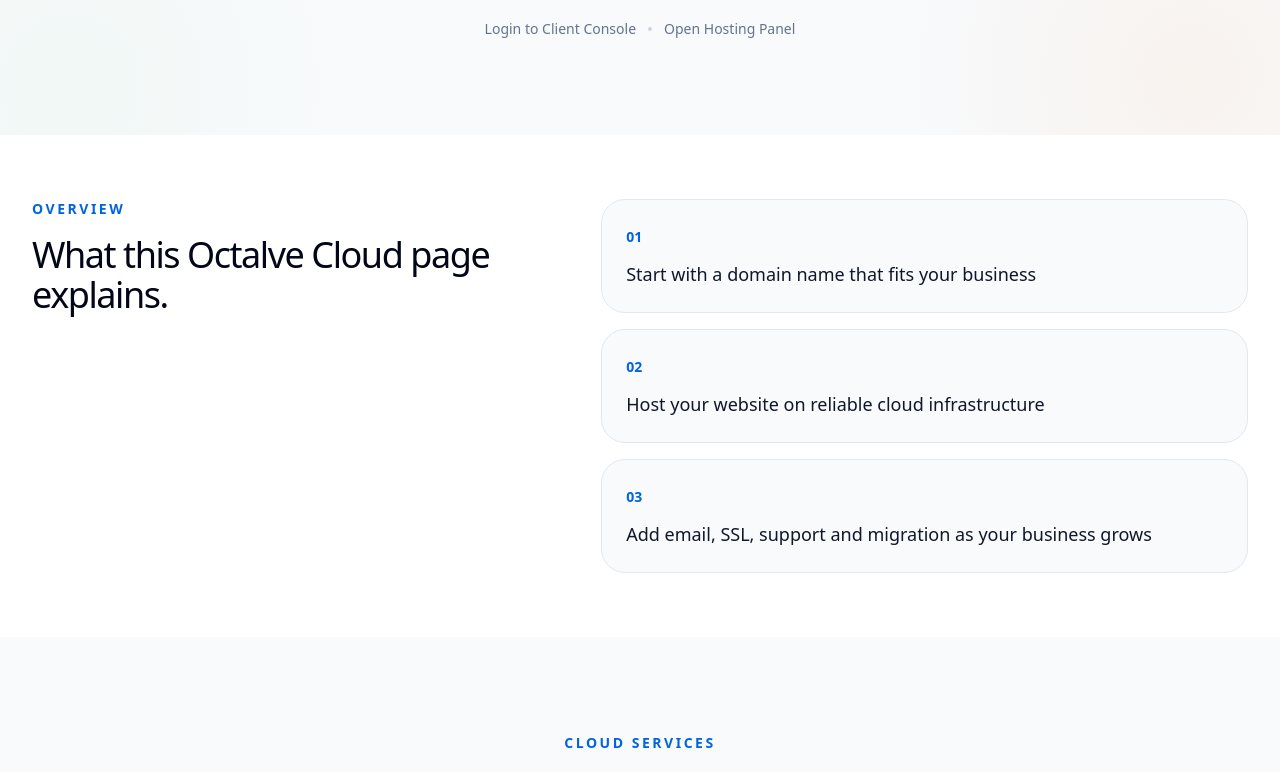
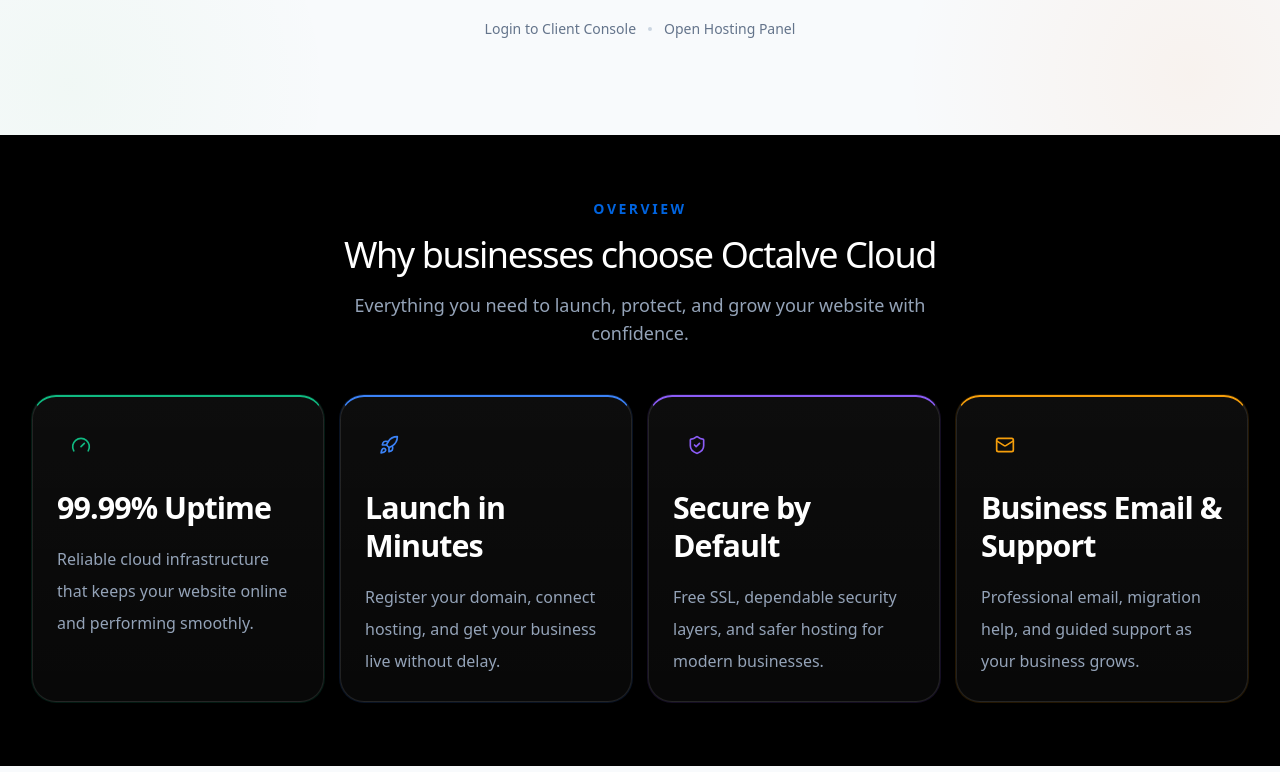
Before and after one commit to octalve-core/octalve-cloud, a Next.js app: page / in a window 1280 px wide. Shown: the part 880-1652 px from the top of the page. Built offline with nearby package versions, Linux system fonts and the light colour scheme.

Commit message:
home overview

```diff
--- a/src/features/cloud/data/cloud-links.ts
+++ b/src/features/cloud/data/cloud-links.ts
@@ -2,7 +2,7 @@
   console: "https://console.octalve.cloud",
   opanel: "https://opanel.octalve.cloud",
   domainSearch: "https://console.octalve.cloud",
-  supportEmail: "info@octalve.com",
+  supportEmail: "info@octalve.cloud",
   supportPhone: "+234 807 345 9090",
   whatsapp: "https://wa.me/2348073459090",
 };
--- a/src/features/cloud/home/components/Overview.tsx
+++ b/src/features/cloud/home/components/Overview.tsx
@@ -1,24 +1,137 @@
-const points = [
-  "Start with a domain name that fits your business",
-  "Host your website on reliable cloud infrastructure",
-  "Add email, SSL, support and migration as your business grows"
+import {
+  Gauge,
+  Mail,
+  Rocket,
+  ShieldCheck,
+  type LucideIcon,
+} from "lucide-react";
+
+type OverviewItem = {
+  title: string;
+  description: string;
+  icon: LucideIcon;
+  accent: "purple" | "blue" | "green" | "orange";
+};
+
+const overviewItems: OverviewItem[] = [
+  {
+    title: "99.99% Uptime",
+    description:
+      "Reliable cloud infrastructure that keeps your website online and performing smoothly.",
+    icon: Gauge,
+    accent: "green",
+  },
+  {
+    title: "Launch in Minutes",
+    description:
+      "Register your domain, connect hosting, and get your business live without delay.",
+    icon: Rocket,
+    accent: "blue",
+  },
+  {
+    title: "Secure by Default",
+    description:
+      "Free SSL, dependable security layers, and safer hosting for modern businesses.",
+    icon: ShieldCheck,
+    accent: "purple",
+  },
+  {
+    title: "Business Email & Support",
+    description:
+      "Professional email, migration help, and guided support as your business grows.",
+    icon: Mail,
+    accent: "orange",
+  },
 ];
+
+/**
+ * To add more cards later:
+ * 1. Duplicate one item in overviewItems
+ * 2. Change the title, description, icon, and accent
+ * 3. The mobile slider will automatically include it
+ * 4. On desktop, cards will continue to align neatly
+ */
+
+const accentMap = {
+  purple: {
+    border: "border-t-[#8B5CF6]",
+    iconWrap: "bg-[#8B5CF6]/12 text-[#8B5CF6]",
+    glow: "shadow-[0_0_0_1px_rgba(139,92,246,0.14)]",
+  },
+  blue: {
+    border: "border-t-[#3B82F6]",
+    iconWrap: "bg-[#3B82F6]/12 text-[#3B82F6]",
+    glow: "shadow-[0_0_0_1px_rgba(59,130,246,0.14)]",
+  },
+  green: {
+    border: "border-t-[#10B981]",
+    iconWrap: "bg-[#10B981]/12 text-[#10B981]",
+    glow: "shadow-[0_0_0_1px_rgba(16,185,129,0.14)]",
+  },
+  orange: {
+    border: "border-t-[#F59E0B]",
+    iconWrap: "bg-[#F59E0B]/12 text-[#F59E0B]",
+    glow: "shadow-[0_0_0_1px_rgba(245,158,11,0.14)]",
+  },
+};
 
 export function Overview() {
   return (
-    <section className="bg-white px-4 py-16 sm:px-6 lg:px-8">
-      <div className="mx-auto grid max-w-7xl gap-10 lg:grid-cols-[0.9fr_1.1fr] lg:items-start">
-        <div>
-          <p className="text-sm font-semibold uppercase tracking-[0.18em] text-cloud-blue">Overview</p>
-          <h2 className="mt-4 text-3xl font-medium tracking-[-0.04em] text-slate-950 sm:text-4xl">What this Octalve Cloud page explains.</h2>
+    <section className="bg-[#000000] px-4 py-16 sm:px-6 lg:px-8">
+      <div className="mx-auto max-w-7xl">
+        <div className="mx-auto max-w-3xl text-center">
+          <p className="text-sm font-semibold uppercase tracking-[0.18em] text-cloud-blue">
+            Overview
+          </p>
+
+          <h2 className="mt-4 text-3xl font-medium tracking-[-0.04em] text-white sm:text-4xl">
+            Why businesses choose Octalve Cloud
+          </h2>
+
+          <p className="mx-auto mt-4 max-w-2xl text-base leading-7 text-slate-400 sm:text-lg">
+            Everything you need to launch, protect, and grow your website with
+            confidence.
+          </p>
         </div>
-        <div className="grid gap-4">
-          {points.map((point, index) => (
-            <div key={point} className="rounded-[1.5rem] border border-slate-200 bg-[#F8FAFC] p-6">
-              <span className="text-sm font-semibold text-cloud-blue">0{index + 1}</span>
-              <p className="mt-3 text-lg font-medium text-slate-900">{point}</p>
-            </div>
-          ))}
+
+        {/* Mobile: horizontal slider | Desktop: 4 cards in a row */}
+        <div className="mt-10 md:mt-12">
+          <div className="flex gap-4 overflow-x-auto pb-3 snap-x snap-mandatory md:grid md:grid-cols-4 md:overflow-visible md:pb-0">
+            {overviewItems.map((item) => {
+              const Icon = item.icon;
+              const style = accentMap[item.accent];
+
+              return (
+                <article
+                  key={item.title}
+                  className={[
+                    "snap-start min-w-[280px] rounded-[24px] border border-white/10 border-t-2 bg-[linear-gradient(180deg,rgba(255,255,255,0.05)_0%,rgba(255,255,255,0.03)_100%)] p-6",
+                    "transition duration-300 hover:-translate-y-1 hover:border-white/15",
+                    "md:min-w-0",
+                    style.border,
+                    style.glow,
+                  ].join(" ")}
+                >
+                  <div
+                    className={[
+                      "inline-flex h-12 w-12 items-center justify-center rounded-2xl",
+                      style.iconWrap,
+                    ].join(" ")}
+                  >
+                    <Icon className="h-5 w-5" strokeWidth={2} />
+                  </div>
+
+                  <h3 className="mt-5 text-[1.9rem] font-semibold leading-[1.25] tracking-[-0.03em] text-white">
+                    {item.title}
+                  </h3>
+
+                  <p className="mt-4 text-base leading-8 text-slate-400">
+                    {item.description}
+                  </p>
+                </article>
+              );
+            })}
+          </div>
         </div>
       </div>
     </section>
```
